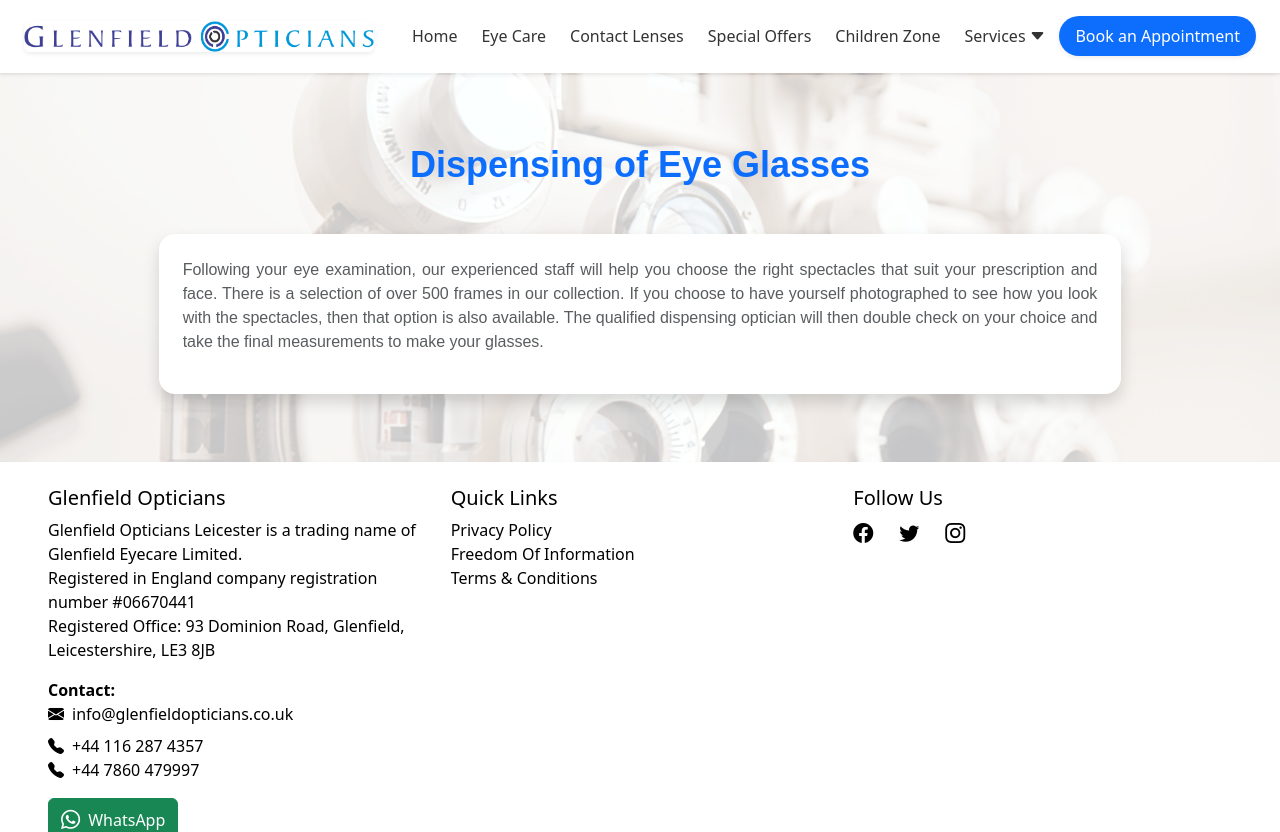
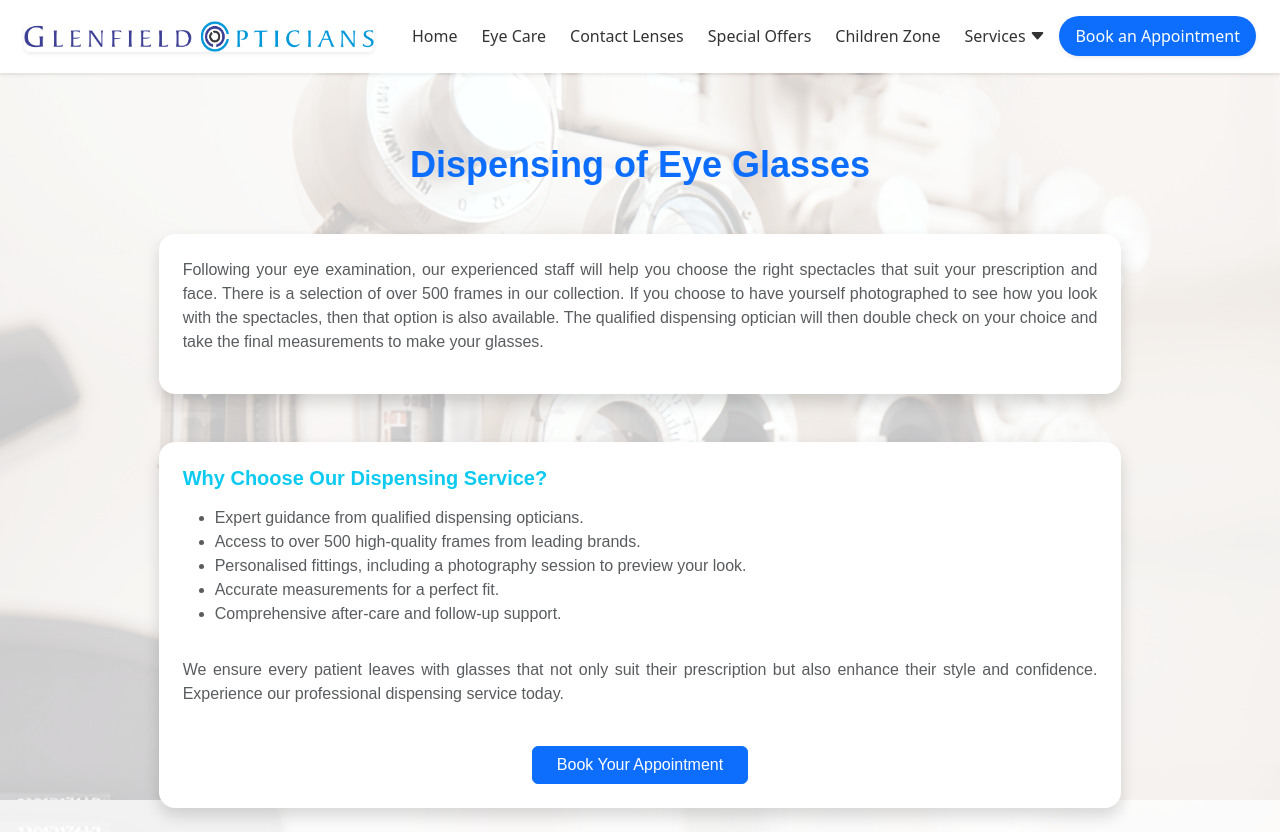
Before and after one commit to mohaammed17/Glenfield-Opticians, a React (Vite) app in the folder Frontend/: page /dispensingofeyeglasses in a window 1280 px wide. Shown: the top 832 px of the page. Built offline with nearby package versions, Linux system fonts and the light colour scheme.

Commit message:
added content to Dispensing of Eye Glasses

```diff
--- a/Frontend/src/Pages/DispensingOfEyeglasses.jsx
+++ b/Frontend/src/Pages/DispensingOfEyeglasses.jsx
@@ -22,6 +22,28 @@ const DispensingOfEyeglasses = () => {
             </div>
           </div>
         </div>
+        <div className="row mt-5" data-aos="fade-up">
+          <div className="col-lg-10 mx-auto">
+            <div className="card border-0 shadow rounded-4 p-4 bg-white">
+              <h5 className="text-info fw-bold mb-3">Why Choose Our Dispensing Service?</h5>
+              <ul className="text-muted" style={{ textAlign: 'justify' }}>
+                <li>Expert guidance from qualified dispensing opticians.</li>
+                <li>Access to over 500 high-quality frames from leading brands.</li>
+                <li>Personalised fittings, including a photography session to preview your look.</li>
+                <li>Accurate measurements for a perfect fit.</li>
+                <li>Comprehensive after-care and follow-up support.</li>
+              </ul>
+              <p className="mt-3 text-muted" style={{ textAlign: 'justify' }}>
+                We ensure every patient leaves with glasses that not only suit their prescription but also enhance their style and confidence. Experience our professional dispensing service today.
+              </p>
+              <div className="text-center mt-4">
+                <a href="/book-appointment" className="btn btn-primary px-4">
+                  Book Your Appointment
+                </a>
+              </div>
+            </div>
+          </div>
+        </div>
       </div>
     </section>
   );
```
